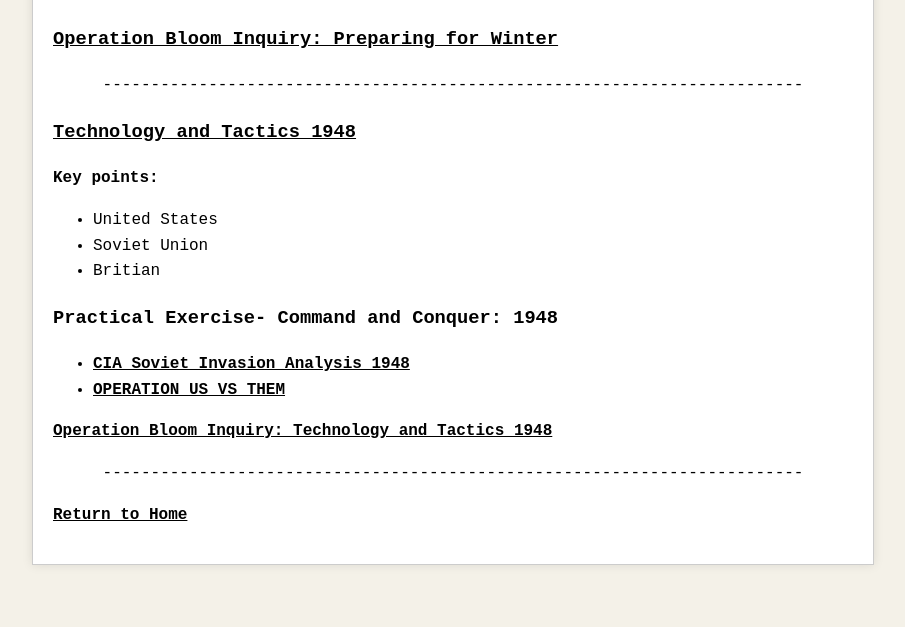
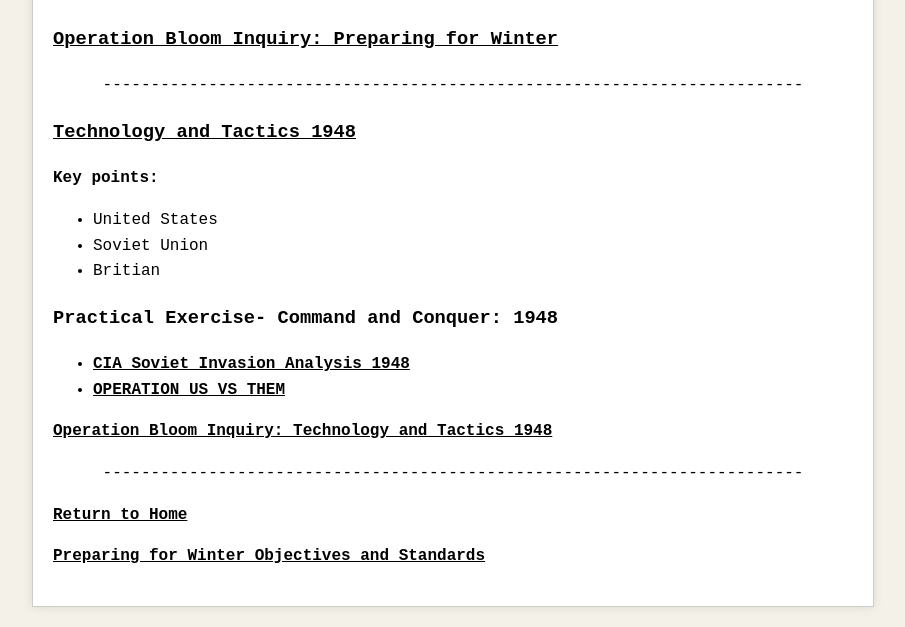
Before and after one commit to jboyce1/CodeWar, a Jekyll site: the page built from classes/PreparingForWinter.md, in a window 1280 px wide and 900 px high, scrolled down 1508 px, cut to the strip 273-900 px from the top of the window. Shown: the whole strip, without its empty margins (187-1092 px from the left). Built offline with Jekyll 4.4.1, drawn with Linux system fonts in a browser that asks for light colours; before the commit the page ends 2366 px from its top, so only the background shows below that.

Commit message:
Update PreparingForWinter.md

```diff
--- a/classes/PreparingForWinter.md
+++ b/classes/PreparingForWinter.md
@@ -70,3 +70,5 @@ We are now prepared for Winter: [Europe 1946 by influence]({{ 'classes/Preparing
 </div>
 
 [Return to Home](../)
+
+[Preparing for Winter Objectives and Standards]({{ 'classes/PreparingForWinter/Preparing for Winter Objectives and Standards.pdf' | relative_url }})
```
